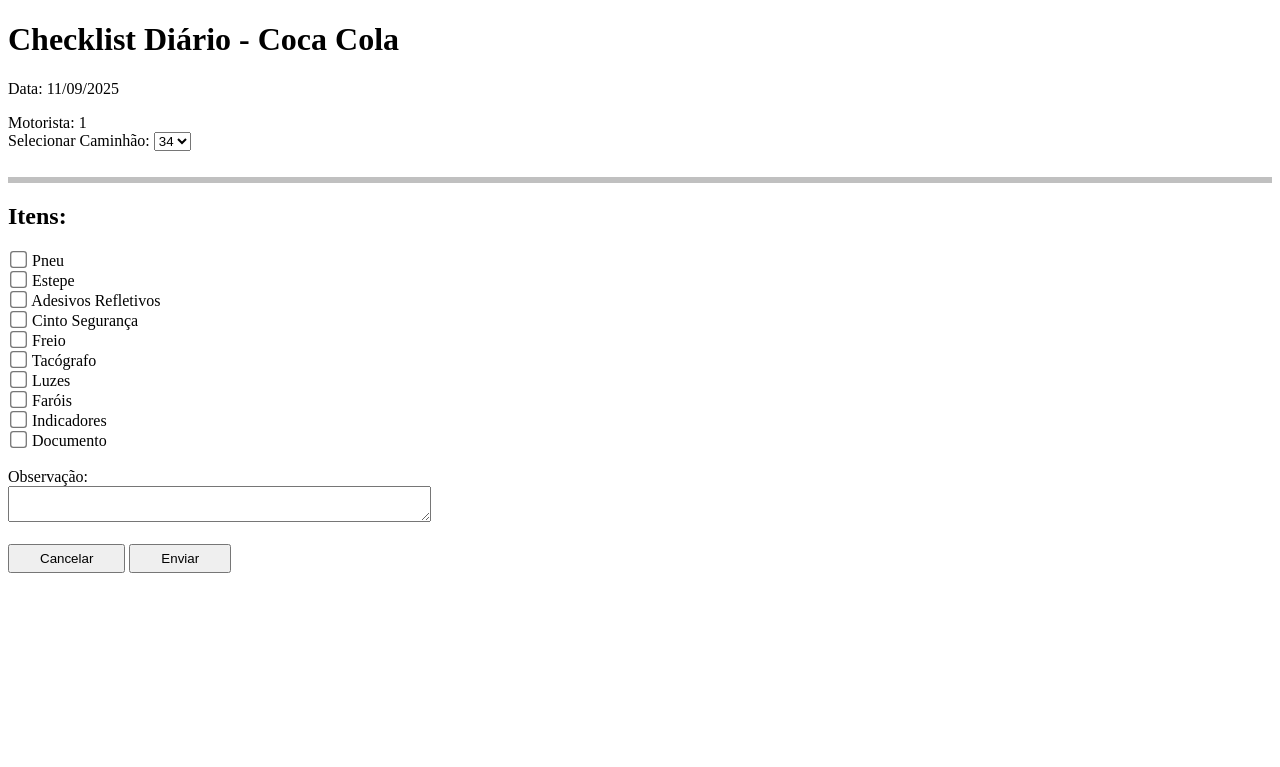
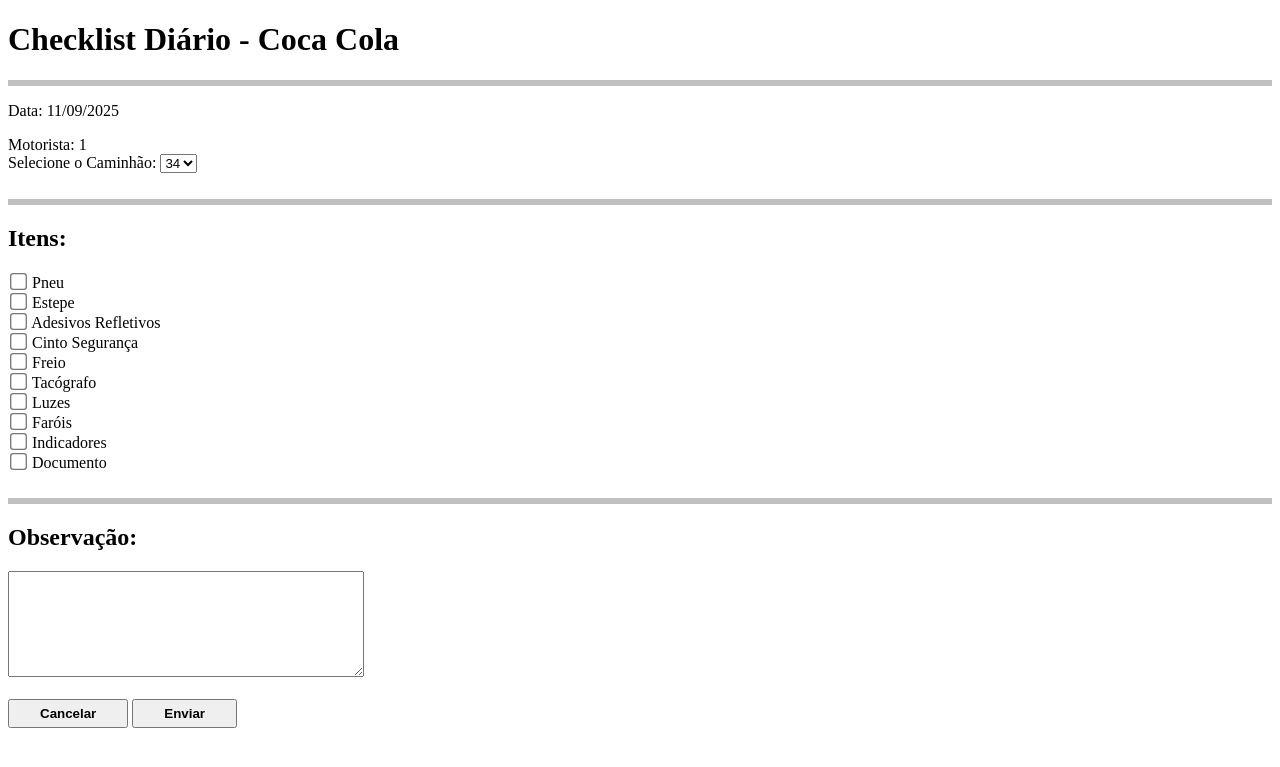
Before and after one commit to LUC4SMELLO/Checklist_Eletronico_Caminhoes, a Flask app: page /checklist/1 in a window 1280 px wide. Shown: the top 767 px of the page. Run offline with Flask 3, Linux system fonts and the light colour scheme.

Commit message:
alterações visuais no checklist

```diff
--- a/templates/checklist.html
+++ b/templates/checklist.html
@@ -16,11 +16,16 @@
     }
 
     .enviar_checklist {
-    padding: 5px 30px;
+        padding: 5px 30px;
     }
 
     .cancelar_checklist {
-    padding: 5px 30px;
+        padding: 5px 30px;
+    }
+
+    .textarea-style {
+        width: 350px;
+        height: 100px;
     }
 
     </style>
@@ -30,6 +35,8 @@
     <form action="/resultado_checklist" method="post">
 
     <h1>Checklist Diário - Coca Cola</h1>
+
+    <hr>
 
     <p>Data: <span id="dataTexto"></span></p>
     Motorista: {{nome_usuario}} <br>
@@ -53,7 +60,7 @@
     </script>
 
 
-    <label for="numero_caminhao">Selecionar Caminhão:</label>
+    <label for="numero_caminhao">Selecione o Caminhão:</label>
     <select id="numero_caminhao" name="numero_caminhao">
 
         <option value="34">34</option>
@@ -117,15 +124,23 @@
     <br>
     <br>
 
-    <label for="observacao">Observação:</label>
-    <br>
-    <textarea id="observacao" name="observacao" row="4" cols="50"></textarea>
+    <hr>
+
+    <label for="observacao"><h2>Observação:</h2></label>
+    <textarea
+        class="textarea-style"
+        id="observacao"
+        name="observacao"
+        row="6"
+        cols="50"
+        placeholder="Digite uma Observação...">
+    </textarea>
 
     </div>
 
     <br>
 
-    <button class="cancelar_checklist" type="reset">Cancelar</button>   <input class="enviar_checklist" type="submit" value="Enviar">
+    <button class="cancelar_checklist" type="reset"><b>Cancelar</b></button> <button class="enviar_checklist" type="submit"><b>Enviar</b></button>
 
     </form>
 
```
